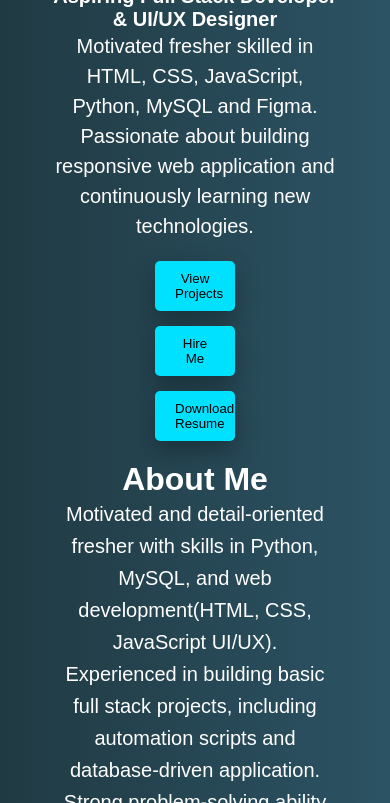
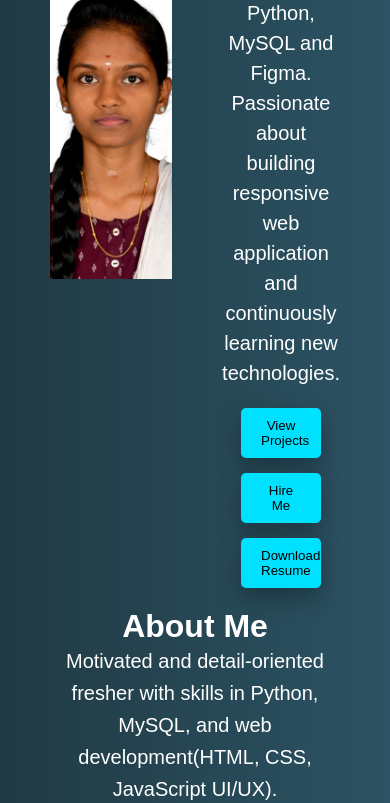
Before and after one commit to poojaveerapandian2002-design/Portfolio, a plain HTML site: page index.html in a window 390 px wide. Shown: the part 424-1227 px from the top of the page. Drawn offline with Linux system fonts and the light colour scheme.

Commit message:
Update Style sheet.css

```diff
--- a/Style sheet.css
+++ b/Style sheet.css
@@ -63,13 +63,15 @@ nav ul.active{
 @media screen and (max-width: 768px) {
 .hero{
     display: flex;
-    text-align: center;
-    flex-direction: column;
+    justify-content: center;
     align-items: center;
+    gap: 50px;
 }
 .hero-img img{
-    width: 180px;
-    margin-bottom: 20px;
+    width: 300px;
+    height: 300px;
+    object-fit: cover;
+    max-width: 100%;
 }
 section{
     padding: 10px 50px;
```
